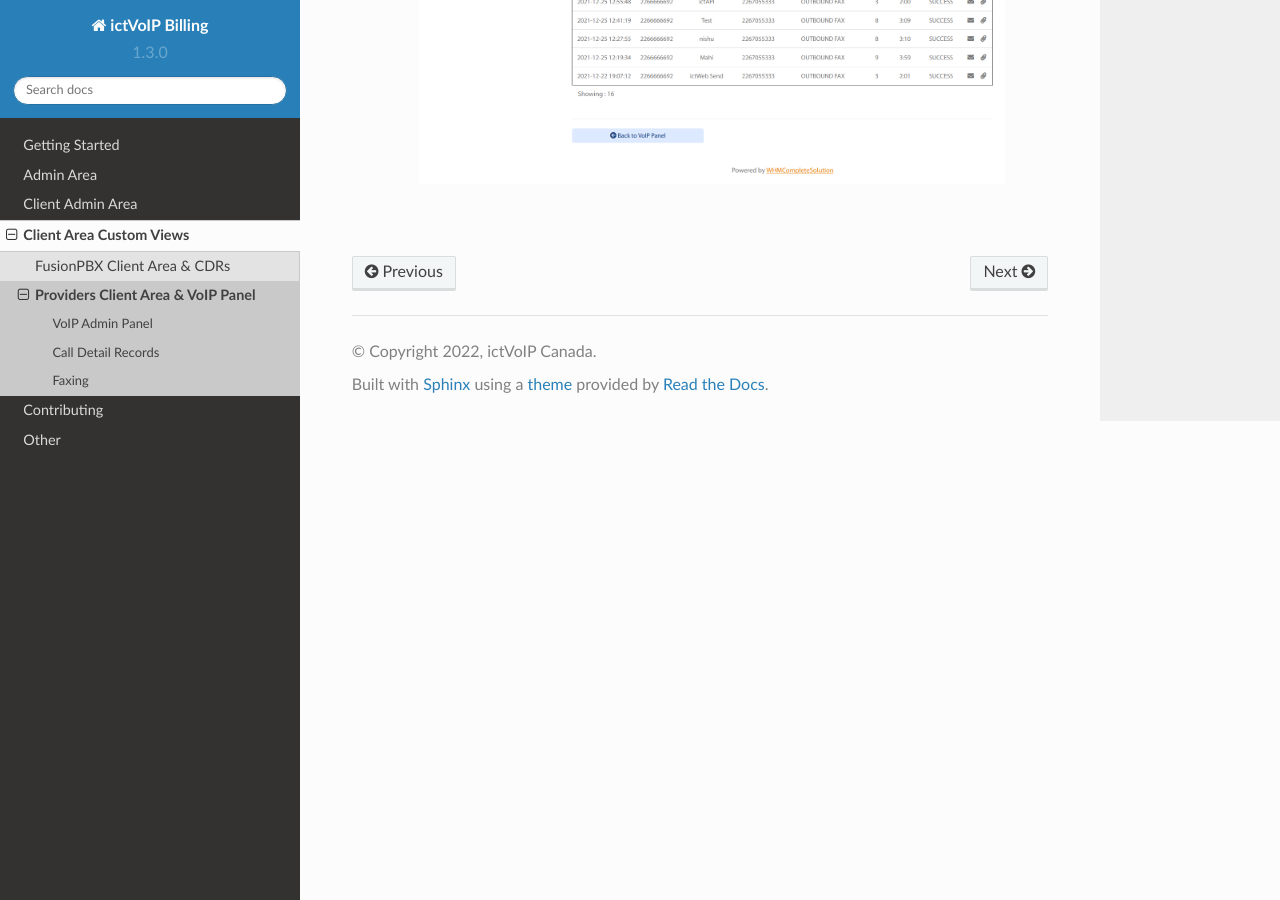
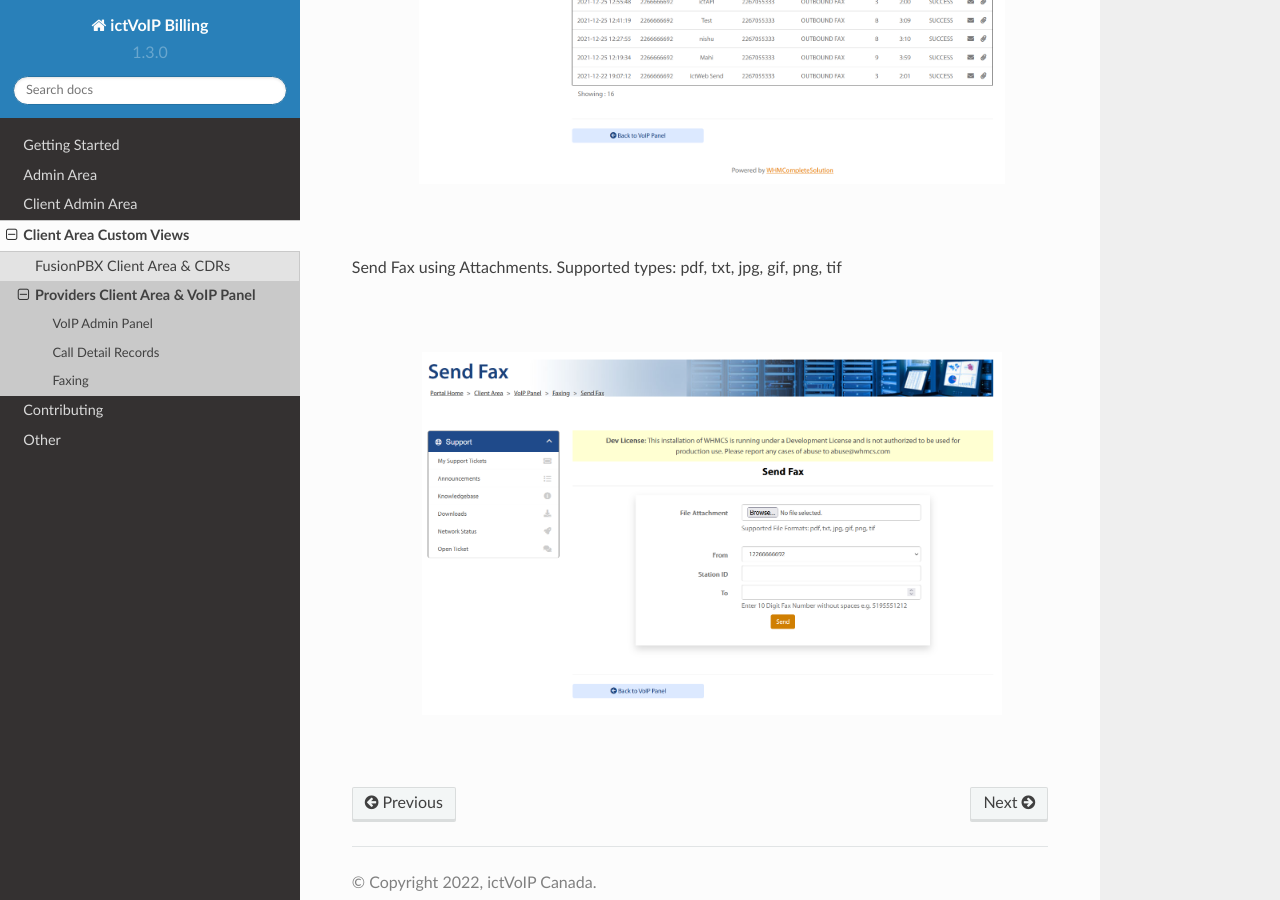
Before and after one commit to ictvoip/ictvoip-docs, a Sphinx documentation site: the page built from docs/source/clientarea/clientareaproviders.rst, in a window 1280 px wide and 900 px high, scrolled down 3490 px. Built offline with Sphinx 7.4.7 and the Read the Docs theme 2.0.0, drawn with Linux system fonts in a browser that asks for light colours; pages that are not in the unit, such as notebooks, are missing from menus.

Commit message:
Update clientareaproviders.rst

```diff
--- a/docs/source/clientarea/clientareaproviders.rst
+++ b/docs/source/clientarea/clientareaproviders.rst
@@ -66,3 +66,14 @@ Fax list with ability to email to users, download the PDF fax as an attachment a
         :alt: Client CDRs
 
 |
+
+Send Fax using Attachments. Supported types: pdf, txt, jpg, gif, png, tif
+
+|
+
+ .. image:: ../_static/images/clientarea/sendfax.png
+        :scale: 40%
+        :align: center
+        :alt: Client CDRs
+
+|
```
